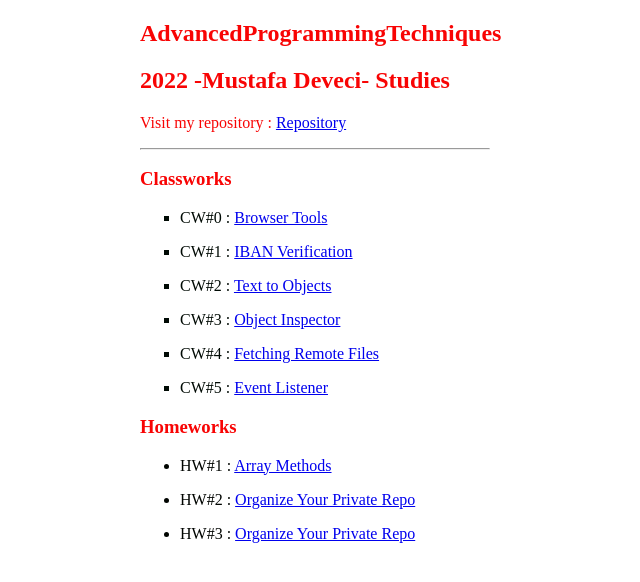
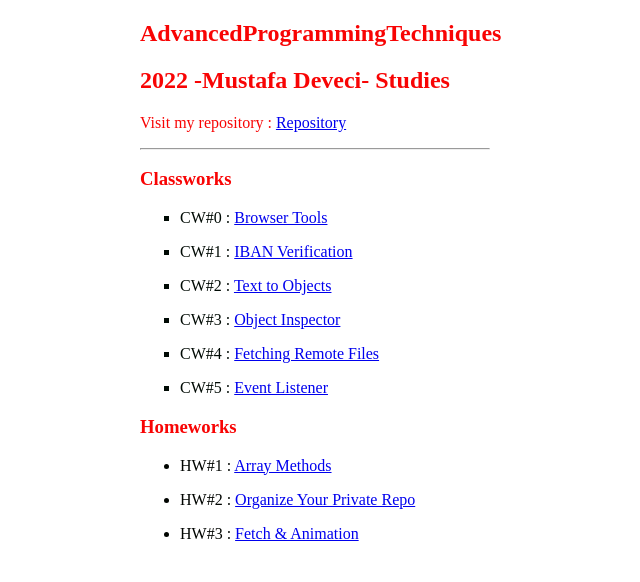
Before and after one commit to Mustafa-Deveci/AdvancedProgramming-Studies, a plain HTML site: page index.html in a window 1280 px wide. Shown: the whole page, without its empty margins (325-965 px from the left). Drawn offline with Linux system fonts and the light colour scheme.

Commit message:
Update index.html

```diff
--- a/index.html
+++ b/index.html
@@ -28,7 +28,7 @@
 <ul class="hw">
     <li><p>HW#1 : <a href = "Homeworks/Data Analysis.html">Array Methods</a></p></li>
     <li><p>HW#2 : <a href = "index.html">Organize Your Private Repo</a></p></li>
-    <li><p>HW#3 : <a href = "Homeworks/sprite.html">Organize Your Private Repo</a></p></li>
+    <li><p>HW#3 : <a href = "Homeworks/sprite.html">Fetch & Animation</a></p></li>
 
 
 </ul>
```
